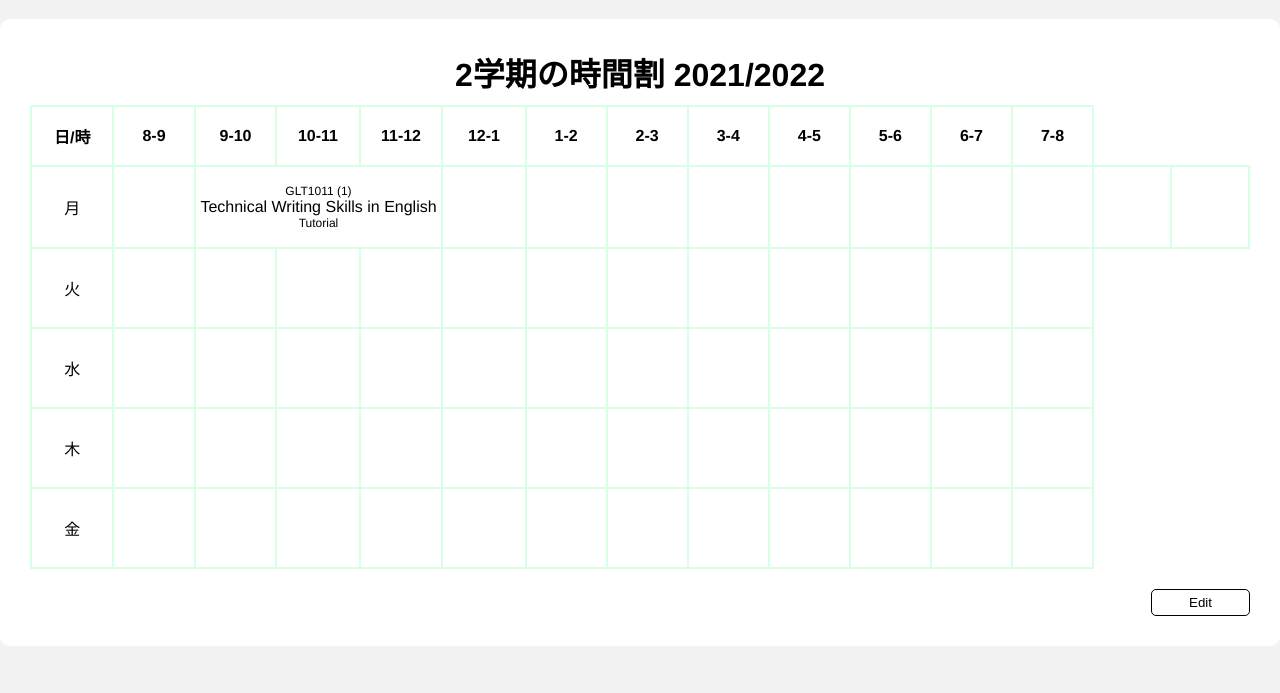
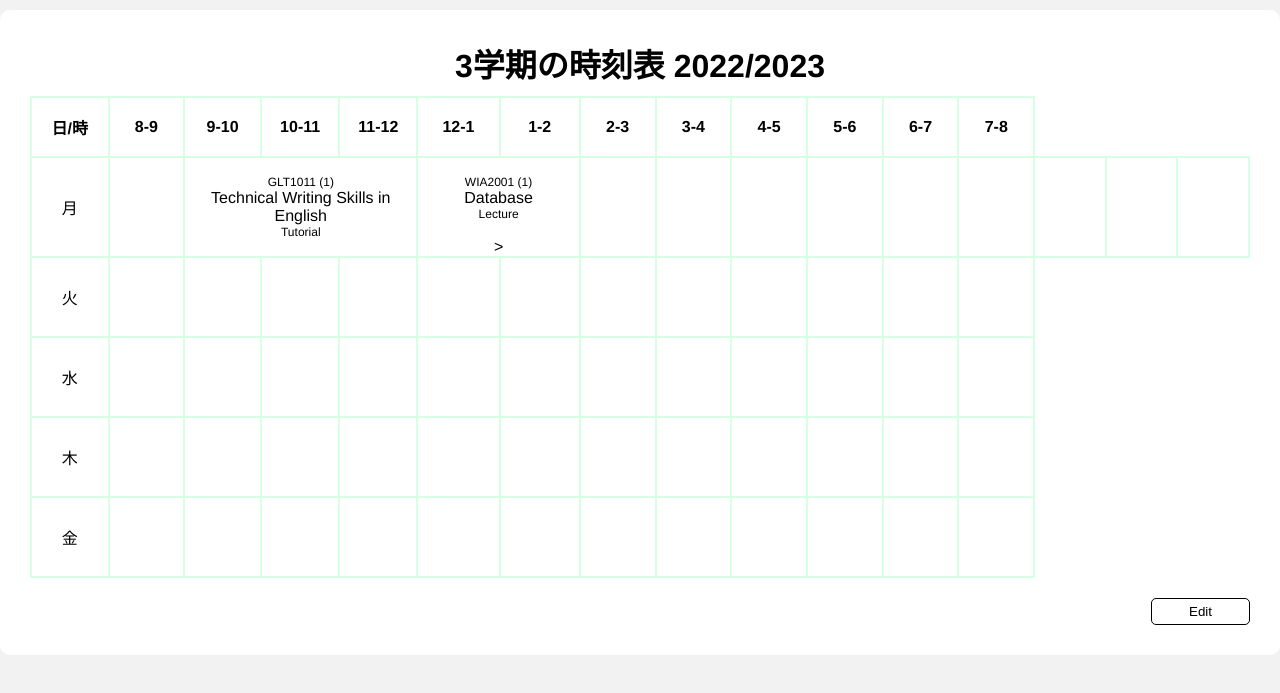
Before and after one commit to ChenChingYen/tasky.github.io, a plain HTML site: page timetable.html in a window 1280 px wide. Shown: the part 73-766 px from the top of the page. Drawn offline with nearby package versions, Linux system fonts and the light colour scheme.

Commit message:
Update timetable.html

```diff
--- a/timetable.html
+++ b/timetable.html
@@ -69,7 +69,7 @@
             <div class="content-center">
                 <div class="content">
                     <div class="timetable-display">
-                        <h1 class="header">2学期の時間割 2021/2022</h1>
+                        <h1 class="header">3学期の時刻表 2022/2023</h1>
                         <table class="timetable-style">
                             <tr>
                                 <th>日/時</th>
@@ -100,7 +100,17 @@
                                         </div>
                                     </a>
                                 </td>
-                                <td></td>
+                                <td colspan=2>
+                                    <a href="#" target="_blank">
+                                        <div class="course">
+                                            <div>
+                                                <div>WIA2001 (1)</div>
+                                                <div>Database</div>
+                                                <div>Lecture</div>
+                                            </div>
+                                        </div>
+                                    </a>>
+                                </td>
                                 <td></td>
                                 <td>
 <!--                                     <a href="#" target="_blank">
```
